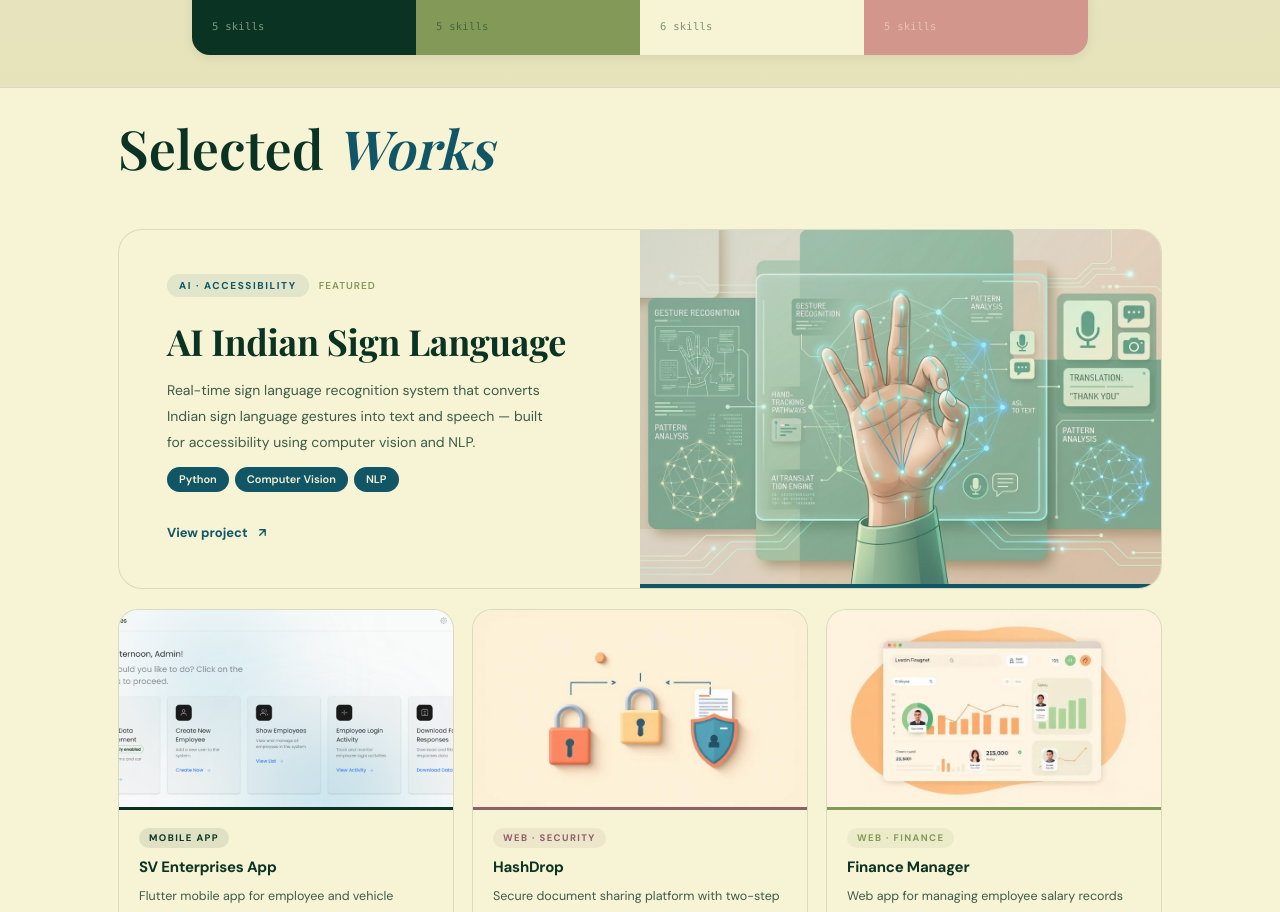
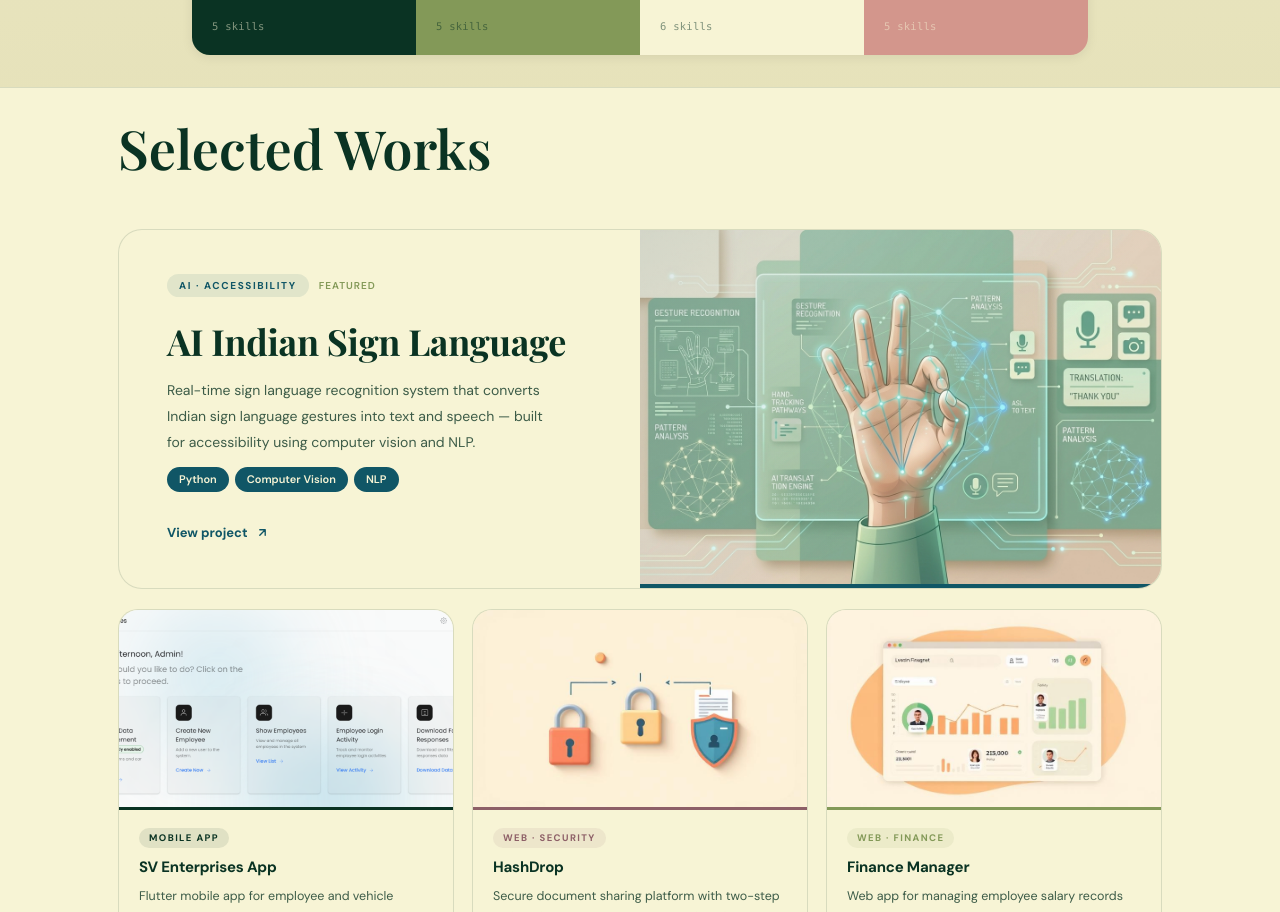
Before and after one commit to SanjanaVichare/sanjana-interactive-portfolio, a React (Vite) app: page / in a window 1280 px wide. Shown: the part 1885-2797 px from the top of the page. Built offline with nearby package versions, Linux system fonts and the light colour scheme; the HTML template or start-up script is replaced by a standard one; a web font is replaced by a local one.

Commit message:
name font chnaged

```diff
--- a/src/components/ExperienceSection.tsx
+++ b/src/components/ExperienceSection.tsx
@@ -298,7 +298,10 @@ const ExperienceSection = () => {
       </div>
 
       {/* Google Fonts */}
-      <style>{`@import url('https://fonts.googleapis.com/css2?family=Playfair+Display:wght@600;700&display=swap');`}</style>
+      <style>{`@import url('https://fonts.googleapis.com/css2?family=Playfair+Display:wght@600;700&display=swap');`}
+
+
+      </style>
     </section>
   );
 };
--- a/src/components/ProjectsSection.tsx
+++ b/src/components/ProjectsSection.tsx
@@ -275,7 +275,7 @@ const ProjectsSection = () => {
               fontSize: "clamp(36px, 5vw, 54px)",
               color: C.dark, lineHeight: 1.05, margin: 0,
             }}>
-              Selected <em style={{ fontStyle: "italic", color: C.accent }}>Works</em>
+              Selected Works
             </h2>
           </div>
         </motion.div>
```
